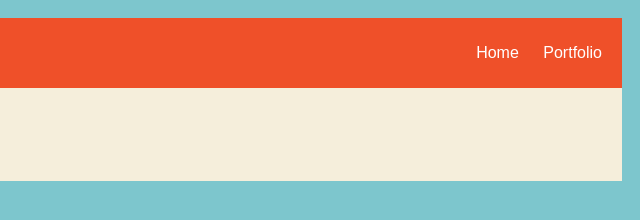
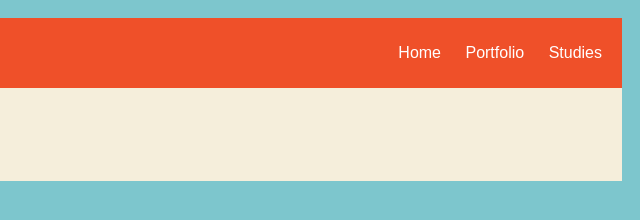
Before and after one commit to dawnelsey/dawnelsey.github.io, a plain HTML site: page portfolio.html in a window 1280 px wide. Shown: the full height of the page, 640-1280 px from the left. Drawn offline with nearby package versions, Linux system fonts and the light colour scheme; no server answers.

Commit message:
Create portfolio.html

```diff
--- a/portfolio.html
+++ b/portfolio.html
@@ -77,10 +77,9 @@
         <nav>
             <header>Dawn's Website</header>
             <ul>
-                <li><a href="index.html">Home</a>
-                </li>
-                <li><a href="portfolio.html">Portfolio</a>
-                </li>
+                <li><a href="index.html">Home</a></li>
+                <li><a href="portfolio.html">Portfolio</a></li>
+                <li><a href="studies.html">Studies</a></li>
             </ul>
         </nav>
         <main>
```
